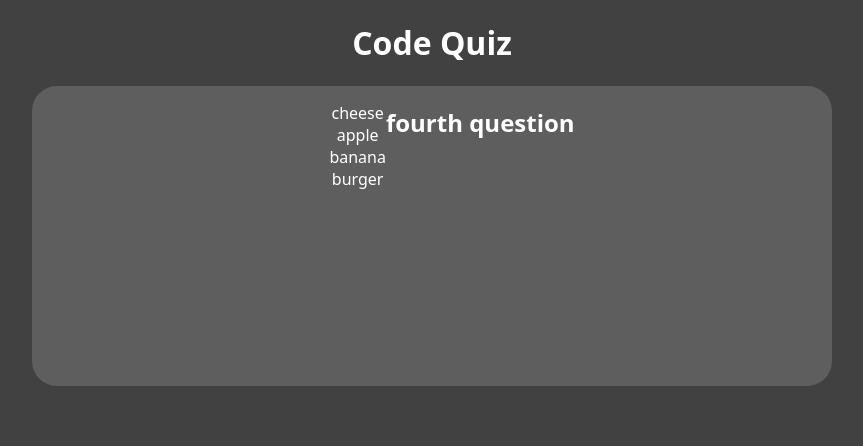
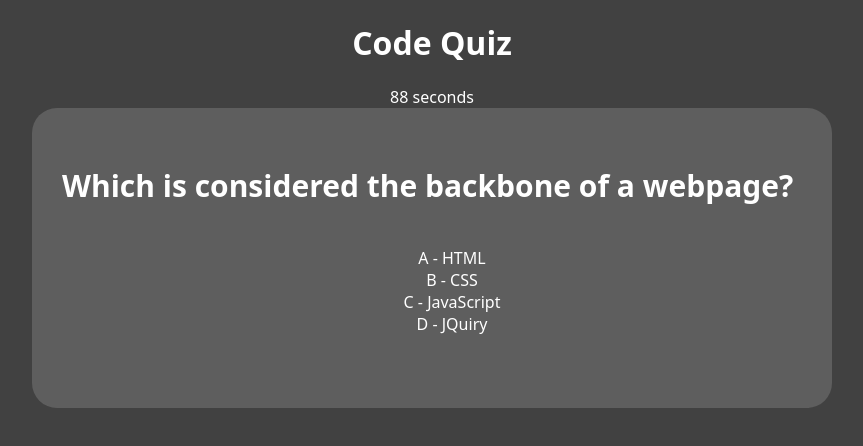
Before and after one commit to WesleyLere/Challange-Week-4, a plain HTML site: page index.html in a window 1280 px wide. Both pictures are taken after a click on the button "Start". Shown: the whole page, without its empty margins (208-1071 px from the left). Drawn offline with Linux system fonts and the light colour scheme.

Commit message:
got core functionality

```diff
--- a/index.html
+++ b/index.html
@@ -10,12 +10,14 @@
 </head>
 
 <body>
-
+   <div class="c">
     <h1 class="quiztitle">
         Code Quiz
     </h1>
+    <div class="timer">You get a total of 90 seconds! Becareful every wrong answer decrements your time by 15 seconds!</div>
+</div>
+    <div class="quiz" id="quiz">
 
-    <div class="quiz" id="quiz">
         <ul class="answers"></ul>
         <button class="startbutton" id="startbutton">Start</button>
 
--- a/scripts.js
+++ b/scripts.js
@@ -1,55 +1,133 @@
 var startbutton = document.querySelector('#startbutton')
 var quizEl = document.querySelector('#quiz')
 var questionEl = document.createElement("h2")
-
+var timerEl = document.querySelector('.timer')
 var ul = document.querySelector(".answers")
-var counter= 0
+var timer;
+var counter = 0
+var score = 90
+var correctAnswerScore = 0
 var questionsArray = [
     {
-        question: "first question",
-        answers: ["cheese", "apple", "banana", "burger"],
-        correctAnswer: "apple"
+        question: "Which is considered the backbone of a webpage?",
+        answers: ["A - HTML", "B - CSS", "C - JavaScript", "D - JQuiry"],
+        correctAnswer: "A - HTML"
+
     }, {
-        question: "second question",
-        answers: ["cheese", "apple", "banana", "burger"],
-        correctAnswer: "apple"
+        question: "What language defines the behavior of a web page?",
+        answers: [" A - HTML", " B - CSS", "C - XML", "D - Java Script"],
+        correctAnswer: "D - Java Script"
     }, {
-        question: "third question",
-        answers: ["cheese", "apple", "banana", "burger"],
-        correctAnswer: "apple"
+        question: "Which is the proper html syntax to insert Javascript into your html file?",
+        answers: ["A - < javascript>", "B - <script>", "C - < js>", "D - <scripts>"],
+        correctAnswer: "B - <script>"
     }, {
-        question: "fourth question",
-        answers: ["cheese", "apple", "banana", "burger"],
-        correctAnswer: "apple"
-    },
+        question: "What does CSS stand for",
+        answers: ["Cedar Sweet Syrup", "Cascading Style Sheats", "Collapsing Styling Syntax", "Styles"],
+        correctAnswer: "Cascading Style Sheats"
+    }, {
+        question: "Which is used to find a match between a regular expression and a string, and to replace the matched substring with a new substring?",
+        answers: ["A - concat()", "B - match()", "C - replace()", "D - search()"],
+        correctAnswer: "B - match()"
+    }, {
+        question: " Which of the following function of String object returns the calling string value converted to upper case?",
+        answers: ["A - toLocaleUpperCase()", "B - toUpperCase()", "C - toString()", "D - substring()"],
+        correctAnswer: "B - toUpperCase()"
+    }
 ]
 
 startbutton.addEventListener("click", function () {
+    startbutton.style.display = "none";
+    displayQuestion(counter)
+    countdown();
 
-    startbutton.style.display = "none";
 
+});
+function countdown() {
+    timer = setInterval(function () {
+        score--;
+        console.log(score)
+        if (score === 1) {
+            timerEl.textContent = (score + " second")
+        }
+        timerEl.textContent = (score + " seconds")
+    }, 1000);
+
+}
+function displayQuestion(counter) {
     quizEl.appendChild(questionEl);
+    questionEl.innerHTML = ""
+    ul.innerHTML = "";
 
     for (let i = 0; i < questionsArray.length; i++) {
-        questionEl.textContent = questionsArray[i].question;
-        var userAnswers = questionsArray[i].answers
+        let userQuestion = questionsArray[counter].question
 
+        var userAnswers = questionsArray[counter].answers
+        questionEl.textContent = userQuestion;
     }
     userAnswers.forEach(function (nextQuestion) {
         var answersEl = document.createElement('li')
         answersEl.textContent = nextQuestion;
         ul.appendChild(answersEl)
-        answersEl.addEventListener("click", function (event) {
-            let element = event.target
-            if (element.matches("li")) {
-                if (element.textContent == questionsArray[counter].correctAnswer) {
-                    console.log("correct")
-                } else {
-                    console.log("wrong")
-                }     counter++
-            }
-        })
+        answersEl.addEventListener("click", (checkAnswer))
     })
+}
+var confirm = 0
+    var initials=0;
+function checkAnswer(event) {
+    let element = event.target;
+    if (element.matches("li")) {
+        if (element.textContent == questionsArray[counter].correctAnswer) {
+            console.log("correct")
+            correctAnswerScore++
+            console.log(correctAnswerScore)
+        } else {
+            console.log("wrong")
+            score -= 30
+            console.log(correctAnswerScore)
+        }
 
+    }
+    counter++
+    var confirm = 0
+    var initials=0;
+    if (score < 0) {
+        score = 0
+        questionEl.innerHTML = "Quiz Over!"
+        clearInterval(timer)
+        initials = window.prompt("Input your initials for score keeping!")
 
-});
+        confirm = window.confirm("would you like to travel to the highscore screen?")
+    }
+    if (counter >= questionsArray.length) {
+        counter = 0
+        console.log("quiz over")
+        questionEl.innerHTML = "Quiz Over!"
+        ul.innerHTML = "";
+        clearInterval(timer)
+        window.prompt("Input your initials for score keeping!")
+        confirm = window.confirm("would you like to travel to the highscore screen?")
+    } else {
+        displayQuestion(counter)
+    }
+    if (confirm = true) {
+        highscore
+    }
+}
+var user = [{
+    scoreLS: score.valueOf(),
+    initialLS: initials,
+    correctAnswerScoreLS: correctAnswerScore.valueOf(),
+}];
+
+function highscore() {
+    var quiztitle = document.querySelector(".quiztitle")
+    quiztitle.textContent = ""
+    quiztitle.innerHTML = "Highscores"
+    window.localStorage.setItem("user", JSON.stringify(user));
+    var highscores = JSON.parse(localStorage.getItem("user"))
+
+    document.querySelector('.answers').textContent = highscores
+    console.log(user)
+}
+console.log(score)
--- a/styles.css
+++ b/styles.css
@@ -1,30 +1,38 @@
-*{
-    color: white; ;background-color: rgb(94, 94, 94);
-    font-family:system-ui, -apple-system, BlinkMacSystemFont, 'Segoe UI', Roboto, Oxygen, Ubuntu, Cantarell, 'Open Sans', 'Helvetica Neue', sans-serif;
+* {
+    color: white;
+    ;
+    background-color: rgb(94, 94, 94);
+    font-family: system-ui, -apple-system, BlinkMacSystemFont, 'Segoe UI', Roboto, Oxygen, Ubuntu, Cantarell, 'Open Sans', 'Helvetica Neue', sans-serif;
 }
-html,body,.quiztitle{
+
+html,
+body,.c,
+.quiztitle {
     background-color: rgb(65, 65, 65)
 }
+
 .quiztitle {
     display: flex;
-    justify-content:center;
+    justify-content: center;
 }
+
 .startbutton {
     display: flex;
-justify-content:center;
-align-items:center;
+    justify-content: center;
+    align-items: center;
     height: 160px;
     width: 240px;
     background-color: rgb(84, 0, 153);
-    border:0;
+    border: 0;
     border-radius: 25px;
     font-size: 25px;
     margin: auto;
 }
+
 .startbutton:hover {
     display: flex;
-    justify-content:center;
-    align-items:center;
+    justify-content: center;
+    align-items: center;
     height: 160px;
     width: 240px;
     background-color: rgb(184, 96, 255);
@@ -34,24 +42,42 @@ margin: auto;
 
 }
 
-.quiz{
-
-
+.quiz {
     display: flex;
-     justify-content:center;
+    flex-direction: column-reverse;
+    justify-content: center;
     height: 300px;
     width: 800px;
     margin: auto;
     border-radius: 25px;
 }
-h2{
+
+h2 {
     font-weight: bold;
+    height: min-content;
 
+    font-size: 30px;
+    margin-inline: 30px;
+    margin-top: 0;
 
-    font: size 30px;
 }
-li{
+
+ul {
     display: flex;
-align-items:center;
-justify-content:center;
+    align-items: center;
+    justify-content: space-evenly;
+
+    flex-direction: column;
 }
+
+li {
+    display: flex;
+    align-items: bottom;
+    justify-content: center;
+}
+.timer {
+    display: flex;
+    align-content: center;
+    justify-content: center;
+    background-color:  rgb(65, 65, 65);
+}
```
Lines whose indentation alone changed are shown as unchanged.
